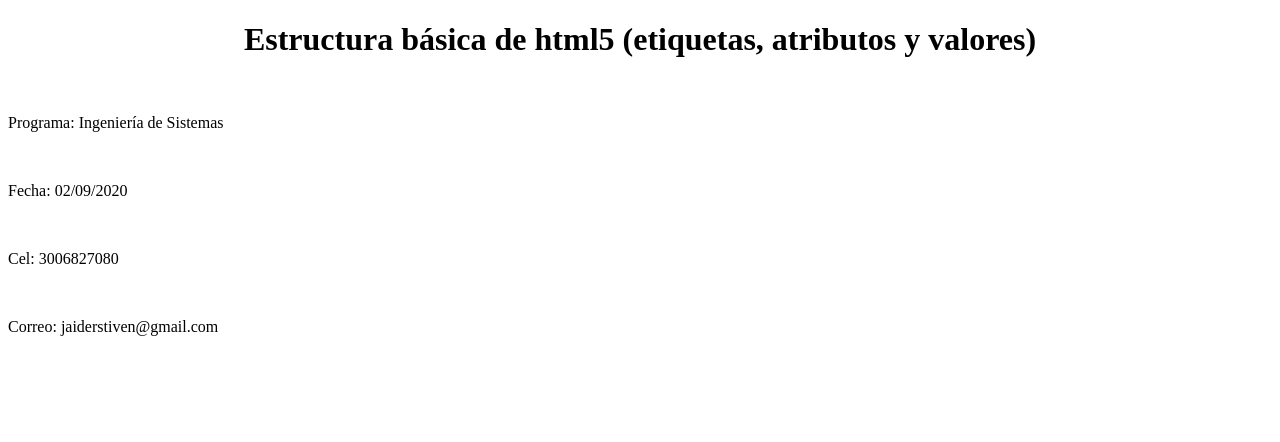
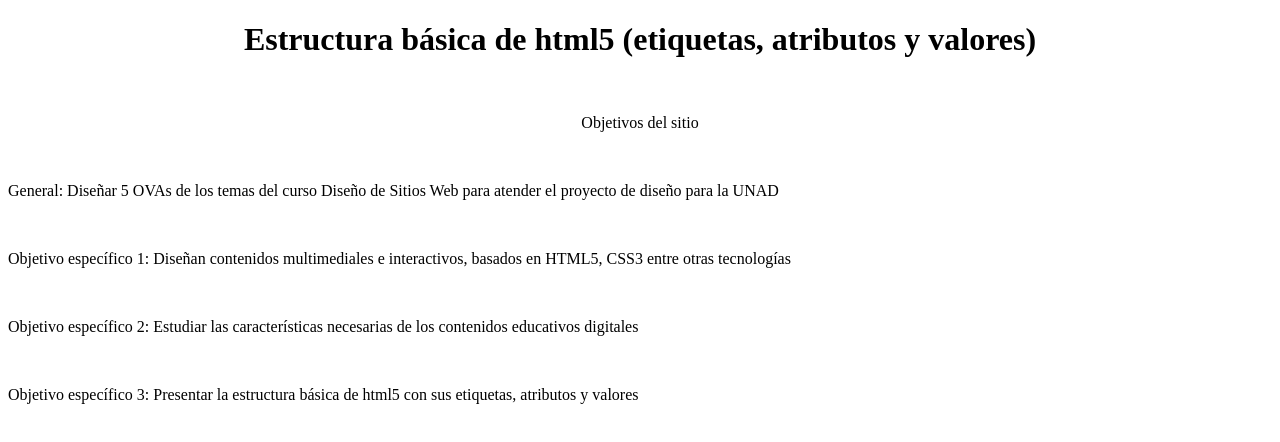
Before and after one commit to jecheech/DSWJaiderEcheverri, a plain HTML site: page planning.html in a window 1280 px wide. Drawn offline with Linux system fonts and the light colour scheme.

Commit message:
objetivos
objetivos

```diff
--- a/planning.html
+++ b/planning.html
@@ -7,9 +7,10 @@
 
 <body>
   <center><p><h1>Estructura básica de html5 (etiquetas, atributos y valores)</h1></p></center></br>
-  <p>Programa: Ingeniería de Sistemas</p></br>
-  <p>Fecha: 02/09/2020</p></br>
-  <p>Cel: 3006827080</p></br>
-  <p>Correo: jaiderstiven@gmail.com</p></br>
+  <center><p>Objetivos del sitio</p></center></br>
+  <p>General: Diseñar 5 OVAs  de los  temas del curso Diseño de Sitios Web para atender el proyecto de diseño para la UNAD</p></br>
+  <p>Objetivo específico 1: Diseñan contenidos multimediales e interactivos, basados en HTML5, CSS3 entre otras tecnologías</p></br>
+  <p>Objetivo específico 2: Estudiar las características necesarias de los contenidos educativos digitales</p></br>
+  <p>Objetivo específico 3: Presentar la estructura básica de html5 con sus etiquetas, atributos y valores</p></br>
 </body>
 </html>
```
